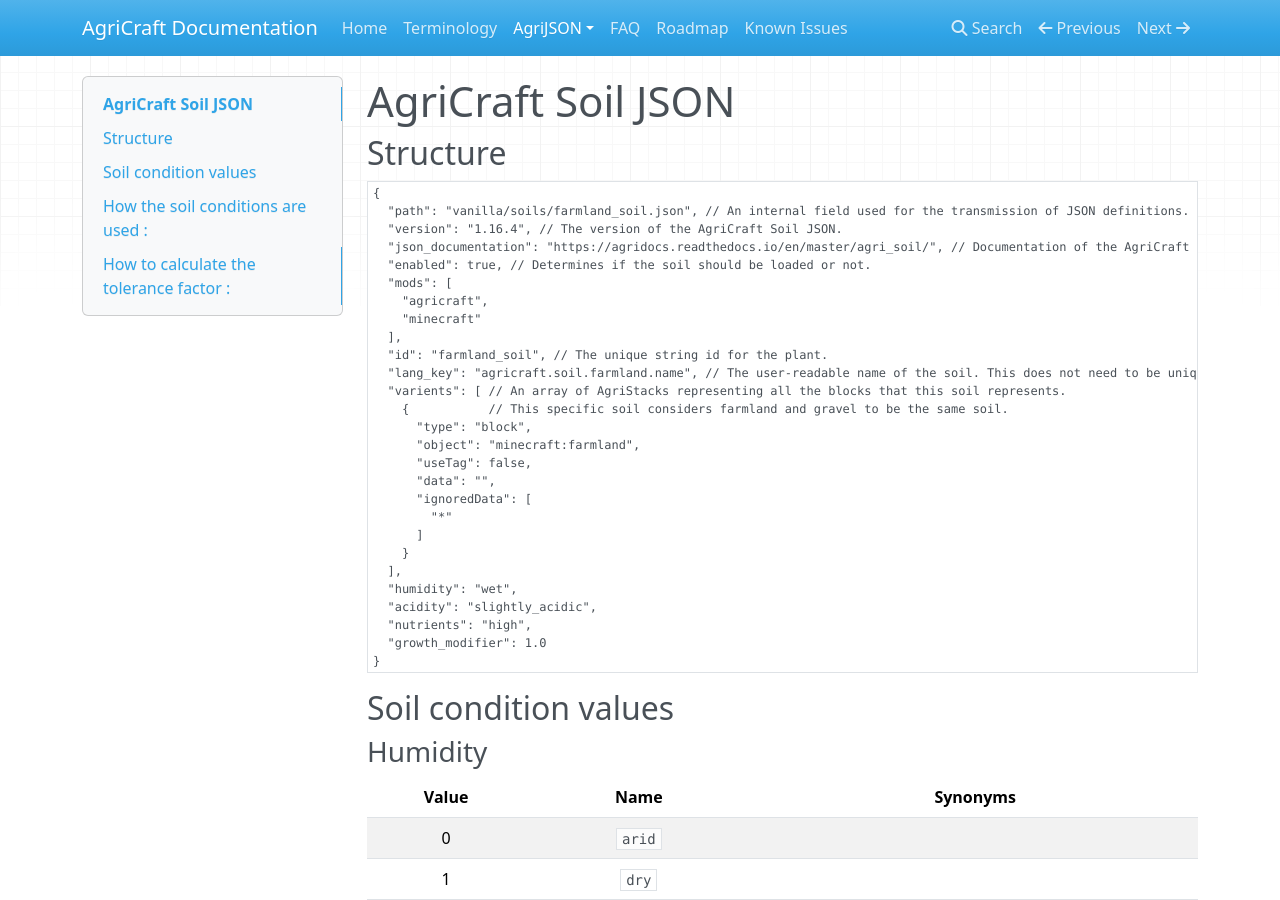
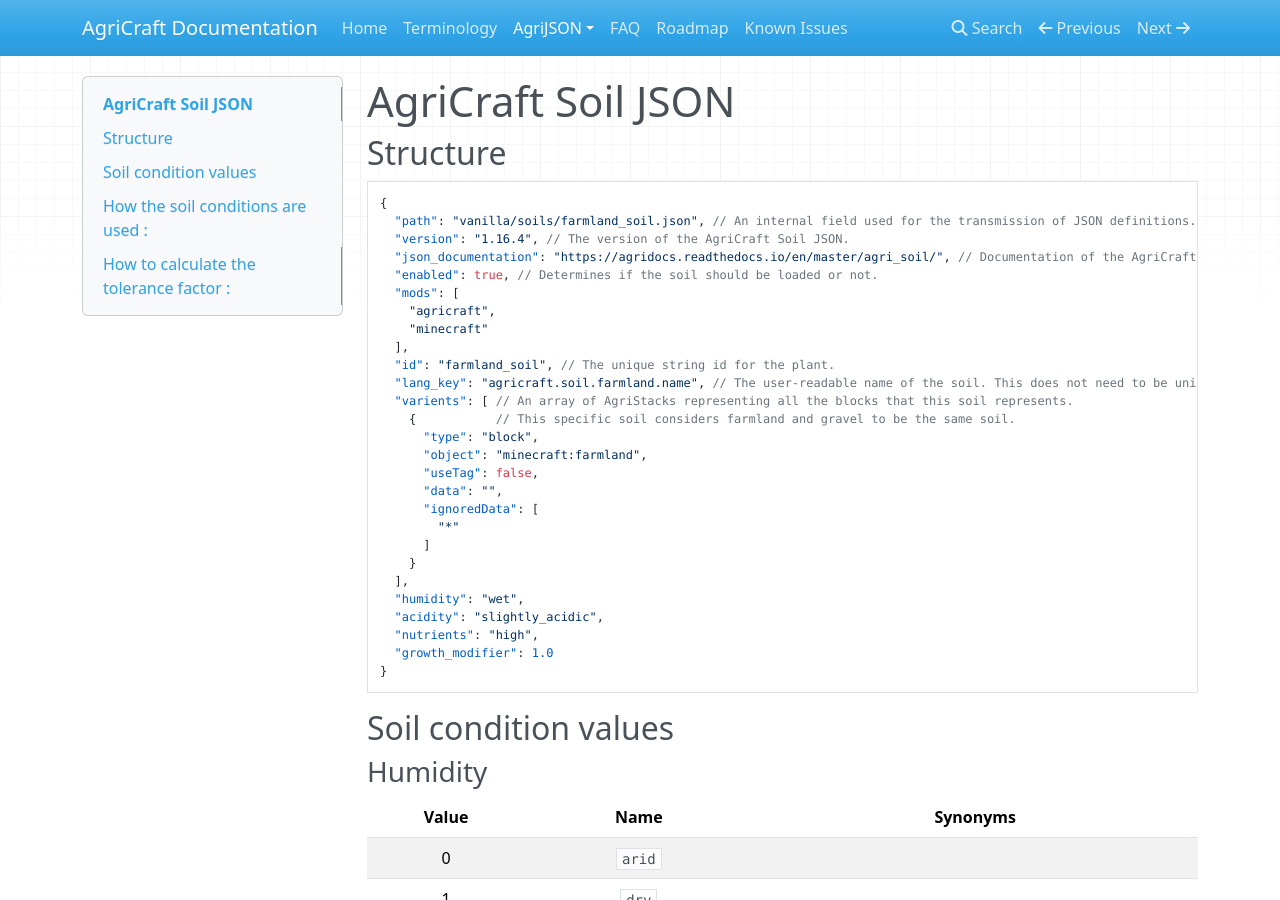
Before and after one commit to AgriCraft/AgriDocs, an MkDocs documentation site: the page built from docs/agri_soil.md, in a window 1280 px wide and 900 px high. Built offline with MkDocs 1.6.1, drawn with Linux system fonts in a browser that asks for light colours; nearby versions of some CDN libraries; old or Windows-style settings are respelled for this version of MkDocs.

Commit message:
update files

````diff
--- a/docs/agri_soil.md
+++ b/docs/agri_soil.md
@@ -3,7 +3,7 @@ AgriCraft Soil JSON
 
 ## Structure
 
-```json5
+```{json}
 {
   "path": "vanilla/soils/farmland_soil.json", // An internal field used for the transmission of JSON definitions.
   "version": "1.16.4", // The version of the AgriCraft Soil JSON.
@@ -77,7 +77,7 @@ The condition is met if the soil value is in the range :
 ### Exemple for humidity
 
 Assuming the plant has a strength of 10 and has this condition in the json :
-```json
+```{json}
 {
   "soil_humidity": {
     "condition": "damp",
````
Also changed, not shown: docs/agri_fertilizer.md (+1 -1 lines), docs/agri_json.md (+4 -4 lines), docs/agri_mutation.md (+1 -1 lines), docs/agri_plant.md (+1 -1 lines).
